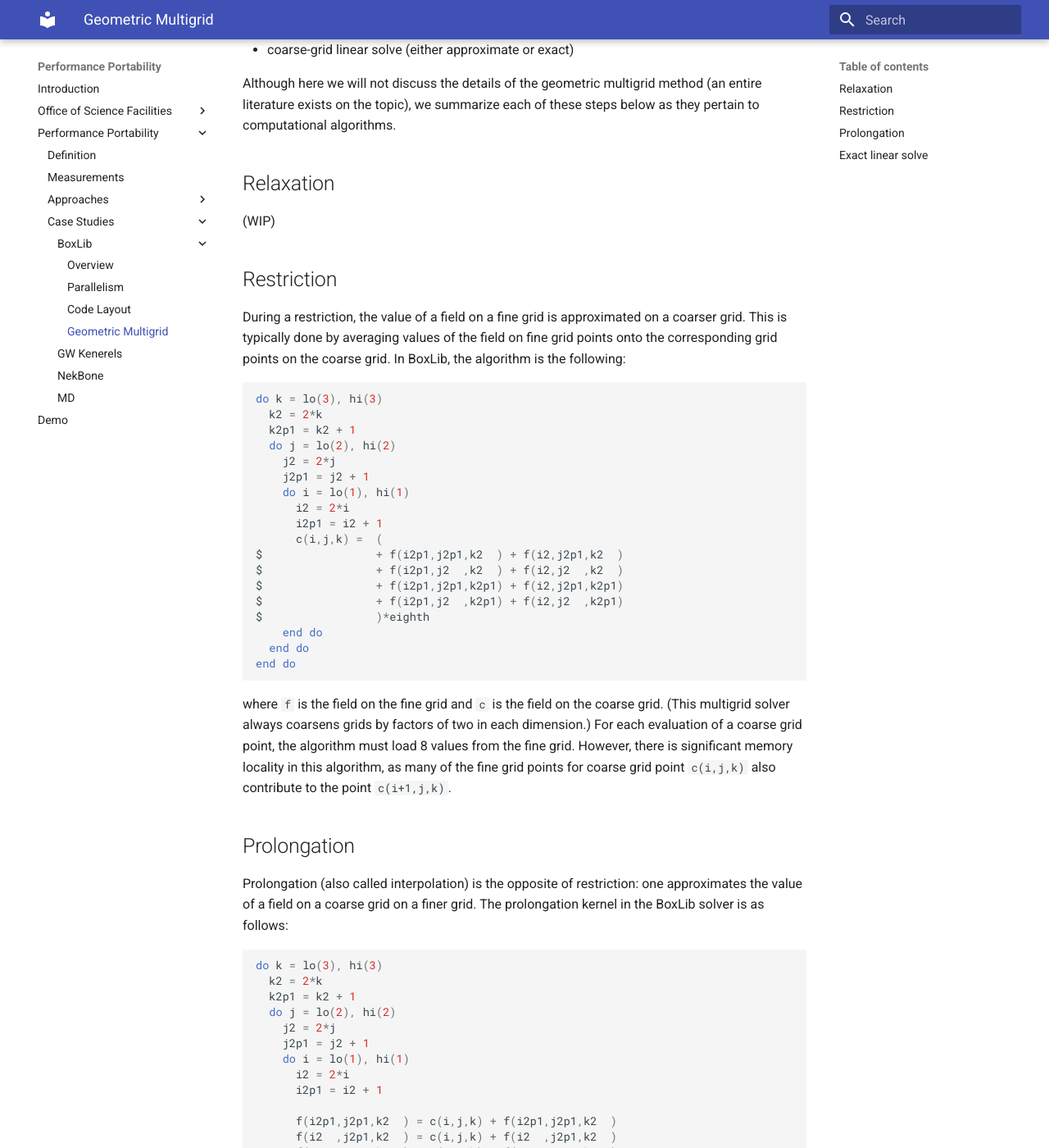
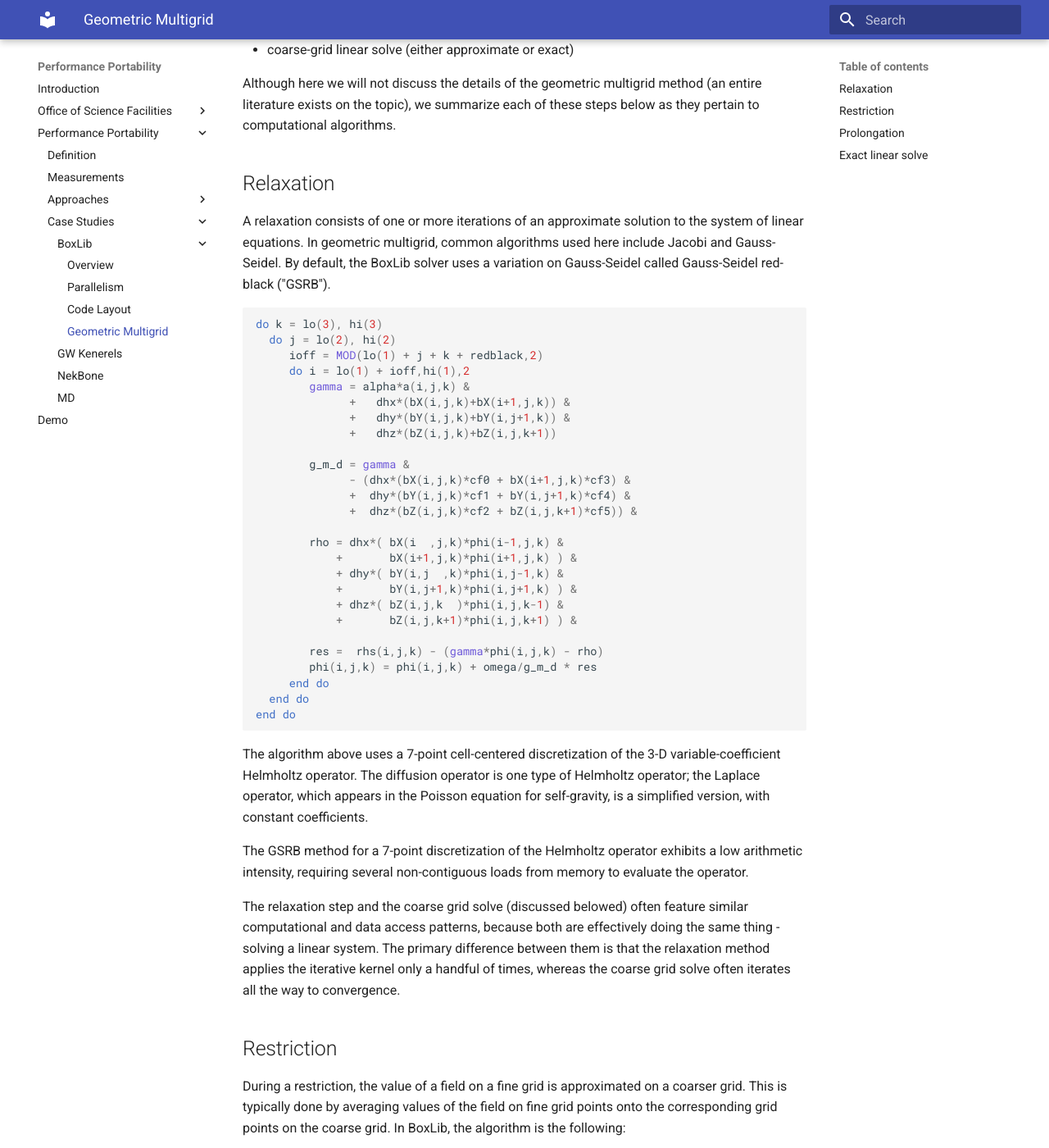
Before and after one commit to jrdeslippe/perfportsite, an MkDocs documentation site: the page built from docs/case_studies/amr/multigrid.md, in a window 1280 px wide and 1400 px high, scrolled down 444 px. Shown: the whole window at 82% size. Built offline with MkDocs 1.6.1 and Material for MkDocs 9.7.7, drawn with Linux system fonts in a browser that asks for light colours; formulas are drawn with MathJax 3; old or Windows-style settings are respelled for this version of MkDocs; some of the changed text lies outside the part shown.

Commit message:
BoxLib: adding more words about multigrid

````diff
--- a/docs/case_studies/amr/multigrid.md
+++ b/docs/case_studies/amr/multigrid.md
@@ -21,7 +21,55 @@ below as they pertain to computational algorithms.
 
 ## Relaxation
 
-(WIP)
+A relaxation consists of one or more iterations of an approximate solution to
+the system of linear equations. In geometric multigrid, common algorithms used
+here include Jacobi and Gauss-Seidel. By default, the BoxLib solver uses a
+variation on Gauss-Seidel called Gauss-Seidel red-black ("GSRB").
+
+```fortran
+do k = lo(3), hi(3)
+  do j = lo(2), hi(2)
+     ioff = MOD(lo(1) + j + k + redblack,2)
+     do i = lo(1) + ioff,hi(1),2
+        gamma = alpha*a(i,j,k) &
+              +   dhx*(bX(i,j,k)+bX(i+1,j,k)) &
+              +   dhy*(bY(i,j,k)+bY(i,j+1,k)) &
+              +   dhz*(bZ(i,j,k)+bZ(i,j,k+1))
+
+        g_m_d = gamma &
+              - (dhx*(bX(i,j,k)*cf0 + bX(i+1,j,k)*cf3) &
+              +  dhy*(bY(i,j,k)*cf1 + bY(i,j+1,k)*cf4) &
+              +  dhz*(bZ(i,j,k)*cf2 + bZ(i,j,k+1)*cf5)) &
+
+        rho = dhx*( bX(i  ,j,k)*phi(i-1,j,k) &
+            +       bX(i+1,j,k)*phi(i+1,j,k) ) &
+            + dhy*( bY(i,j  ,k)*phi(i,j-1,k) &
+            +       bY(i,j+1,k)*phi(i,j+1,k) ) &
+            + dhz*( bZ(i,j,k  )*phi(i,j,k-1) &
+            +       bZ(i,j,k+1)*phi(i,j,k+1) ) &
+
+        res =  rhs(i,j,k) - (gamma*phi(i,j,k) - rho)
+        phi(i,j,k) = phi(i,j,k) + omega/g_m_d * res
+     end do
+  end do
+end do
+```
+
+The algorithm above uses a 7-point cell-centered discretization of the 3-D
+variable-coefficient Helmholtz operator. The diffusion operator is one type of
+Helmholtz operator; the Laplace operator, which appears in the Poisson equation
+for self-gravity, is a simplified version, with constant coefficients.
+
+The GSRB method for a 7-point discretization of the Helmholtz operator exhibits
+a low arithmetic intensity, requiring several non-contiguous loads from memory
+to evaluate the operator.
+
+The relaxation step and the coarse grid solve (discussed belowed) often feature
+similar computational and data access patterns, because both are effectively
+doing the same thing - solving a linear system. The primary difference between
+them is that the relaxation method applies the iterative kernel only a handful
+of times, whereas the coarse grid solve often iterates all the way to
+convergence.
 
 ## Restriction
 
@@ -97,4 +145,8 @@ in the solver that the cells must be cubic.)
 The multigrid solver in BoxLib recursively coarsens grids until the grid
 reaches a sufficiently small size, often $2^3$ if the problem domain is cubic.
 On the coarsest grid, the solver then solves the linear system exactly, before
-propagating the solution back up to finer grids.
+propagating the solution back up to finer grids. The solution algorithm chosen
+for this step is rarely influential on the overall performance of the multigrid
+algorithm, because the problem size at the coarsest grid is so small. In
+BoxLib, the default coarse grid solver algorithm is BiCGSTAB, a variation on
+the conjugate-gradient iterative method.
````
